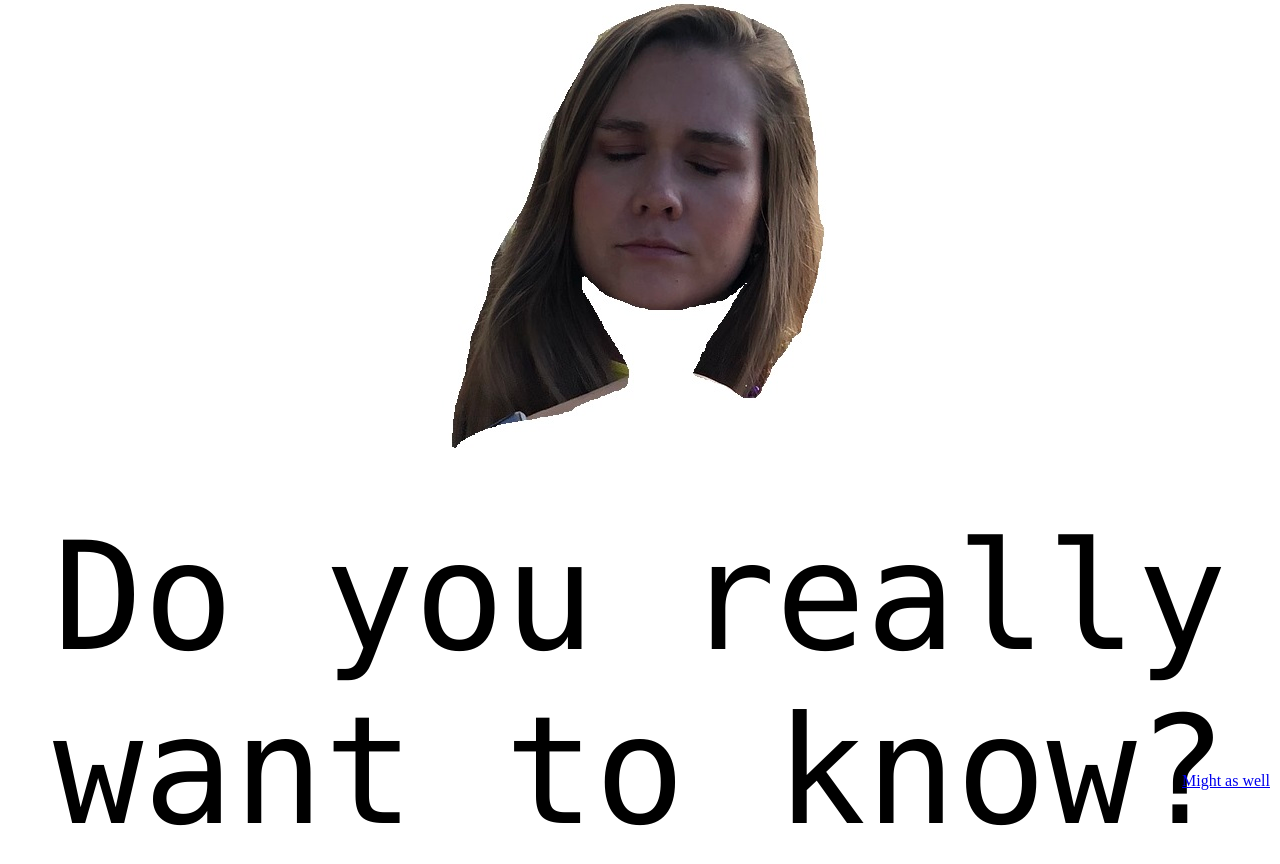
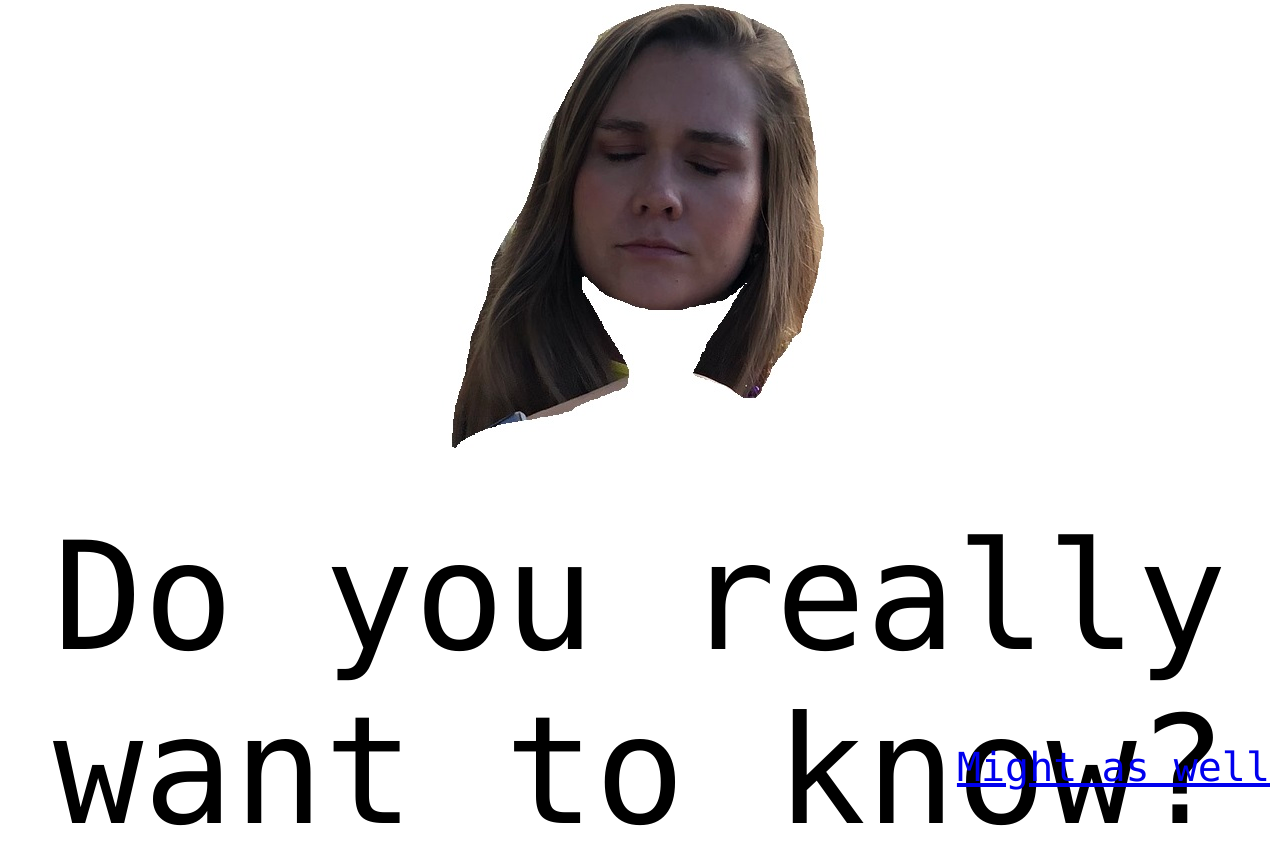
Before and after one commit to Bingobobman/marytrollreal, a plain HTML site: page index.html in a window 1280 px wide. Drawn offline with Linux system fonts and the light colour scheme.

Commit message:
Update styles.css

```diff
--- a/styles.css
+++ b/styles.css
@@ -21,4 +21,5 @@ a {
                 position: absolute;
                 bottom: 10px;
                 right: 10px;
+  font: 40px Monaco,"Times New Roman","DejaVu Sans Mono","Bitstream Vera Sans Mono",monospace;
             }
```
